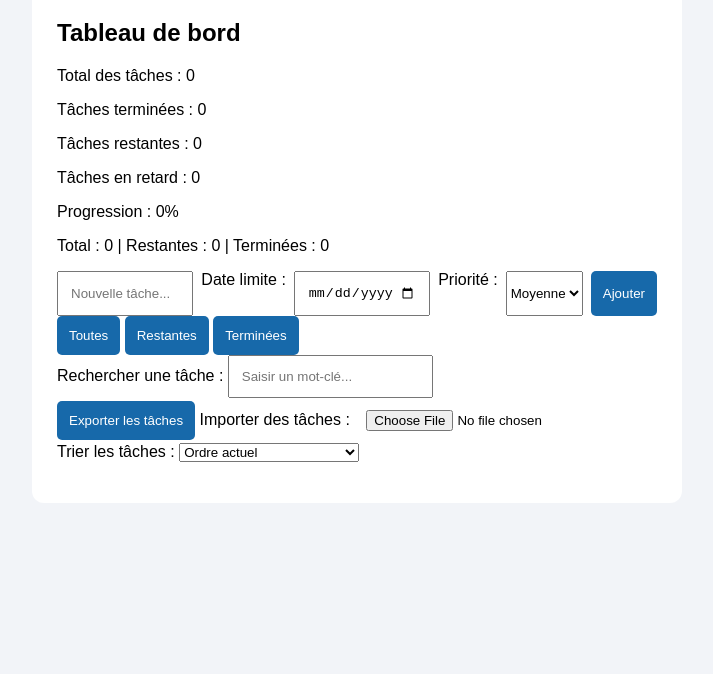
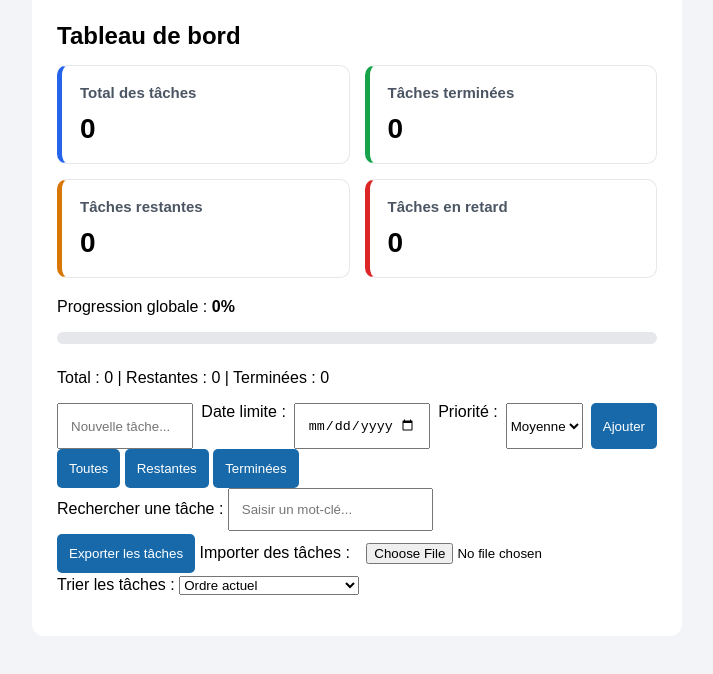
Before and after one commit to TRAOREAROUNA/GESTIONNAIRE-TACHES, a plain HTML site: page index.html in a window 1280 px wide. Shown: the part 126-800 px from the top of the page, without its empty margins (283-996 px from the left). Drawn offline with Linux system fonts and the light colour scheme.

Commit message:
Amelioration visuelle du tableau de bord

```diff
--- a/index.html
+++ b/index.html
@@ -11,19 +11,44 @@
     <main class="container">
         <h1>Mon gestionnaire de tâches</h1>
 
+
 <section id="task-dashboard">
     <h2>Tableau de bord</h2>
 
-    <p>Total des tâches : <span id="dashboard-total">0</span></p>
+    <div class="dashboard-cards">
+        <article class="dashboard-card card-total">
+            <h3>Total des tâches</h3>
+            <p id="dashboard-total">0</p>
+        </article>
 
-    <p>Tâches terminées : <span id="dashboard-completed">0</span></p>
+        <article class="dashboard-card card-completed">
+            <h3>Tâches terminées</h3>
+            <p id="dashboard-completed">0</p>
+        </article>
 
-    <p>Tâches restantes : <span id="dashboard-remaining">0</span></p>
+        <article class="dashboard-card card-remaining">
+            <h3>Tâches restantes</h3>
+            <p id="dashboard-remaining">0</p>
+        </article>
 
-    <p>Tâches en retard : <span id="dashboard-overdue">0</span></p>
+        <article class="dashboard-card card-overdue">
+            <h3>Tâches en retard</h3>
+            <p id="dashboard-overdue">0</p>
+        </article>
+    </div>
 
-    <p>Progression : <span id="dashboard-progress">0%</span></p>
+    <div class="dashboard-progress">
+        <p>
+            Progression globale :
+            <strong id="dashboard-progress">0%</strong>
+        </p>
+
+        <div class="progress-track">
+            <div id="dashboard-progress-bar" class="progress-fill"></div>
+        </div>
+    </div>
 </section>
+
 
         <p id="task-counter">Nombre de tâches : 0</p>
 
--- a/style.css
+++ b/style.css
@@ -69,3 +69,79 @@ li.done span {
     color: #16a34a;
     font-weight: bold;
 }
+
+
+/* Tableau de bord */
+#task-dashboard {
+    margin: 25px 0;
+}
+
+#task-dashboard h2 {
+    margin-bottom: 15px;
+}
+
+.dashboard-cards {
+    display: grid;
+    grid-template-columns: repeat(2, minmax(0, 1fr));
+    gap: 15px;
+}
+
+.dashboard-card {
+    padding: 18px;
+    border-radius: 10px;
+    border: 1px solid #e5e7eb;
+    background-color: #ffffff;
+}
+
+.dashboard-card h3 {
+    margin: 0 0 12px;
+    font-size: 15px;
+    color: #4b5563;
+}
+
+.dashboard-card p {
+    margin: 0;
+    font-size: 28px;
+    font-weight: bold;
+}
+
+.card-total {
+    border-left: 5px solid #2563eb;
+}
+
+.card-completed {
+    border-left: 5px solid #16a34a;
+}
+
+.card-remaining {
+    border-left: 5px solid #d97706;
+}
+
+.card-overdue {
+    border-left: 5px solid #dc2626;
+}
+
+.dashboard-progress {
+    margin-top: 20px;
+}
+
+.progress-track {
+    height: 12px;
+    background-color: #e5e7eb;
+    border-radius: 10px;
+    overflow: hidden;
+}
+
+.progress-fill {
+    height: 100%;
+    width: 0%;
+    background-color: #16a34a;
+    border-radius: 10px;
+    transition: width 0.3s ease;
+}
+
+@media (max-width: 500px) {
+    .dashboard-cards {
+        grid-template-columns: 1fr;
+    }
+}
```
